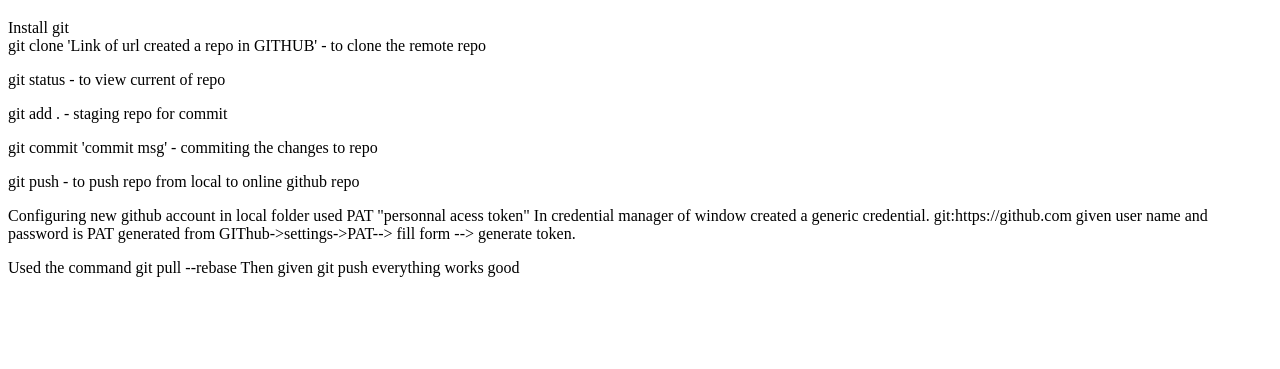
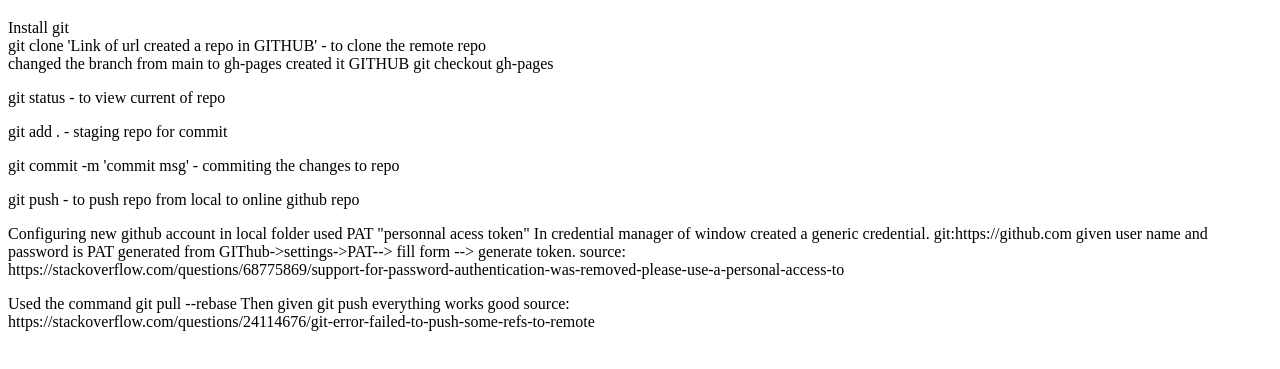
Before and after one commit to Jchandrann/htmlLec_Sesssion1, a plain HTML site: page site/notes.html in a window 1280 px wide. Shown: the part 61-430 px from the top of the page. Drawn offline with Linux system fonts and the light colour scheme.

Commit message:
git checkout command for new branch

```diff
--- a/site/notes.html
+++ b/site/notes.html
@@ -12,7 +12,9 @@
 <div>
 	<p>
 		Install git<br>
-		git clone 'Link of url created a repo in GITHUB' - to clone the remote repo
+		git clone 'Link of url created a repo in GITHUB' - to clone the remote repo<br>
+		changed the branch from main to gh-pages created it GITHUB
+		git checkout gh-pages
 	</p>
 	<p>
 		git status - to view current of repo
@@ -21,7 +23,7 @@
 		git add . - staging repo for commit
 	</p>
 	<p>
-		git commit 'commit msg' - commiting the changes to repo
+		git commit -m 'commit msg' - commiting the changes to repo
 	</p>
 	<p>
 		git push - to push repo from local to online github repo
@@ -29,11 +31,15 @@
 	<p>
 		Configuring new github account in local folder used PAT "personnal acess token" In credential manager of window created a generic credential.
 		git:https://github.com given user name and password is PAT generated from GIThub->settings->PAT--> fill form --> generate token.
+		source:<br>
+		https://stackoverflow.com/questions/68775869/support-for-password-authentication-was-removed-please-use-a-personal-access-to
 	</p>
 	<p>
 		Used the command git pull --rebase
 		Then given git push
 		everything works good
+		source:<br>
+		https://stackoverflow.com/questions/24114676/git-error-failed-to-push-some-refs-to-remote
 	<p>
 
 	</p>
```
